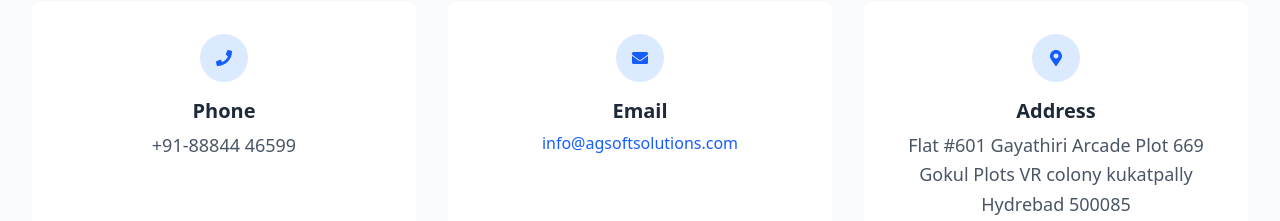
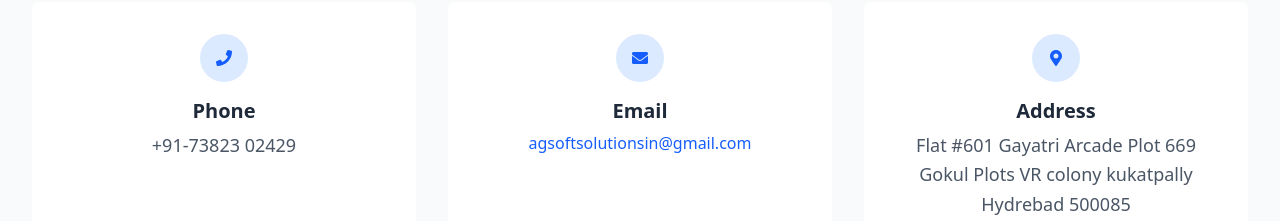
Before and after one commit to nishanth-ss/AG_soft_solution, a React (Vite) app: page / in a window 1280 px wide. Shown: the part 1947-2168 px from the top of the page. Built offline with nearby package versions, Linux system fonts and the light colour scheme.

Commit message:
updatedContact

```diff
--- a/src/Pages/Contact.tsx
+++ b/src/Pages/Contact.tsx
@@ -20,7 +20,7 @@
               <FaPhone className="w-4 h-4 text-blue-600" />
             </div>
             <h3 className="text-xl font-semibold mb-2">Phone</h3>
-            <p className="text-gray-600">+91-88844 46599</p>
+            <p className="text-gray-600">+91-73823 02429</p>
           </div>
 
           {/* Email Card */}
@@ -30,7 +30,7 @@
             </div>
             <h3 className="text-xl font-semibold mb-2">Email</h3>
             <a href="mailto:info@agsoftsolutions.com" className="text-blue-600 hover:underline">
-              info@agsoftsolutions.com
+              agsoftsolutionsin@gmail.com
             </a>
           </div>
 
@@ -40,7 +40,7 @@
               <FaMapMarkerAlt className="w-4 h-4 text-blue-600" />
             </div>
             <h3 className="text-xl font-semibold mb-2">Address</h3>
-            <p className="text-gray-600">Flat #601 Gayathiri Arcade Plot 669</p>
+            <p className="text-gray-600">Flat #601 Gayatri Arcade Plot 669</p>
             <p className="text-gray-600">Gokul Plots VR colony kukatpally</p>
             <p className="text-gray-600">Hydrebad 500085</p>
           </div>
```
